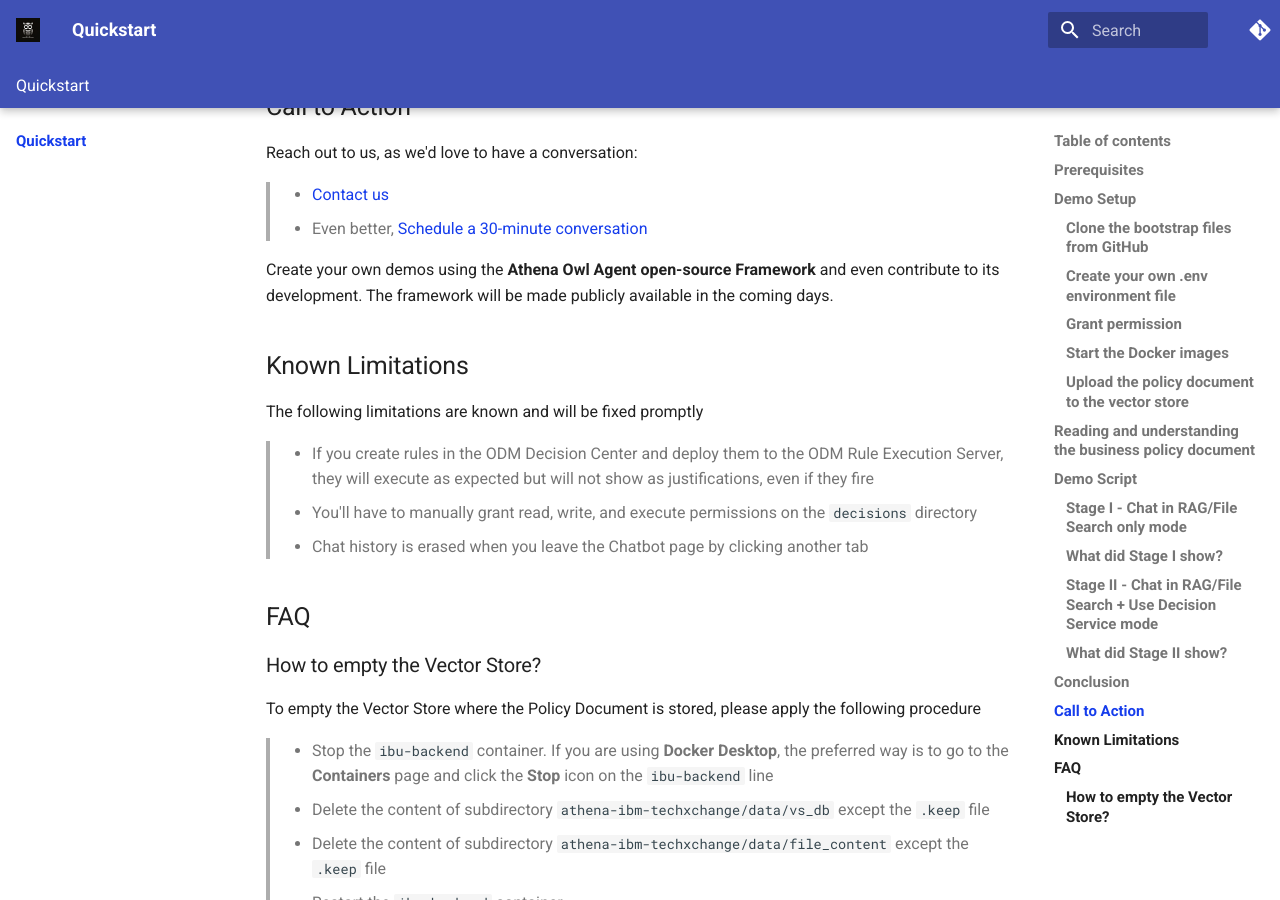
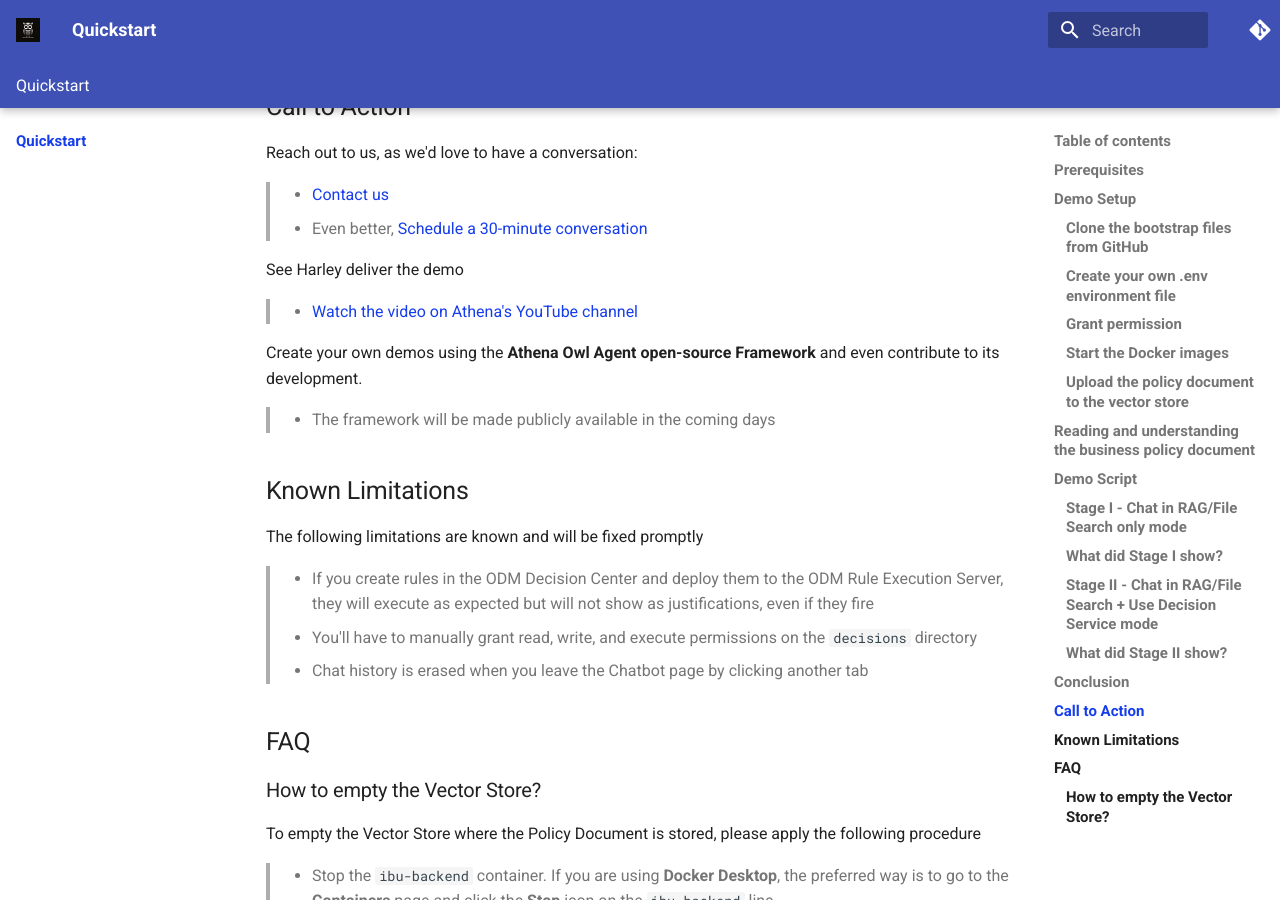
Before and after one commit to AthenaDecisionSystems/athena-ibm-techxchange, an MkDocs documentation site: the page built from docs/index.md, in a window 1280 px wide and 900 px high, scrolled down 10728 px. Built offline with MkDocs 1.6.1 and Material for MkDocs 9.7.7, drawn with Linux system fonts in a browser that asks for light colours; comment, search, counter and statistics services are not loaded.

Commit message:
Added link to video

```diff
--- a/docs/index.md
+++ b/docs/index.md
@@ -285,11 +273,17 @@ That demo showed that by integrating a rule-based Decision Service in an agentic
 ## Call to Action
 
 Reach out to us, as we'd love to have a conversation:
+  >  - [Contact us](https://athenadecisions.com/contact-us)
+  >  - Even better, [Schedule a 30-minute conversation](https://calendly.com/harley-6-ar/30min?month=2024-10)
+  >
 
->  - [Contact us](https://athenadecisions.com/contact-us)
->  - Even better, [Schedule a 30-minute conversation](https://calendly.com/harley-6-ar/30min?month=2024-10)
+See Harley deliver the demo
+  > - [Watch the video on Athena's YouTube channel](https://youtu.be/7Fvbqwry4DM)
+  >
 
-Create your own demos using the **Athena Owl Agent open-source Framework** and even contribute to its development. The framework will be made publicly available in the coming days.
+Create your own demos using the **Athena Owl Agent open-source Framework** and even contribute to its development.
+  > - The framework will be made publicly available in the coming days
+  >
 
 ## Known Limitations
 
```
Also changed, not shown: other parts of docs/index.md (+0 -12 lines).
